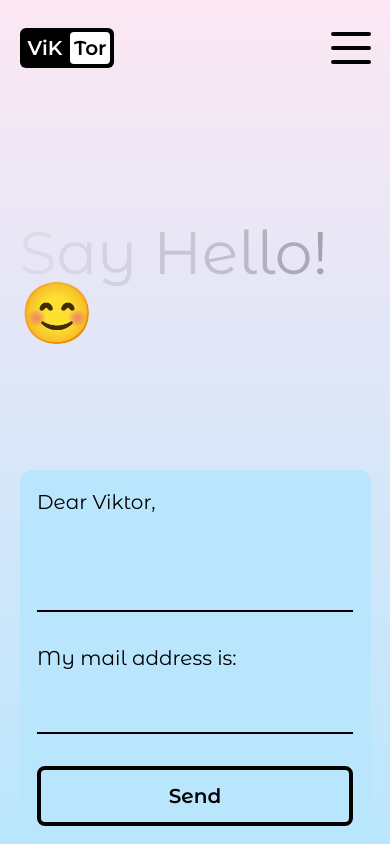
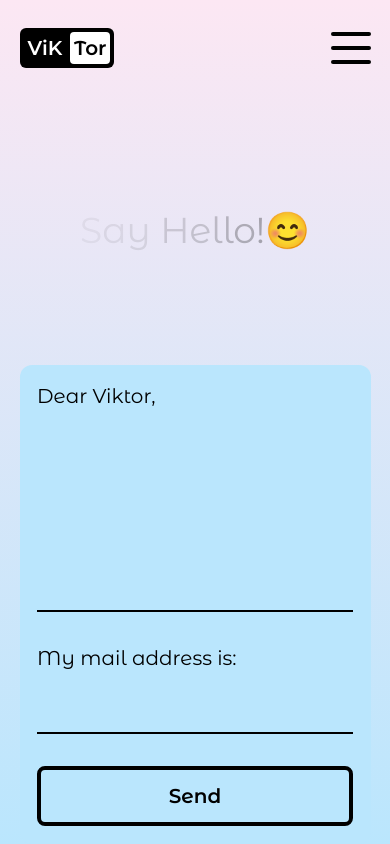
Before and after one commit to jackal7819/portfolio-next, a Next.js app: page /contact in a window 390 px wide. Built offline with nearby package versions, Linux system fonts and the light colour scheme.

Commit message:
Fix styles of ContactPage

```diff
--- a/app/contact/page.jsx
+++ b/app/contact/page.jsx
@@ -39,7 +39,7 @@ const ContactPage = () => {
 		>
 			<div className='flex flex-col items-center justify-center h-full px-[5%] lg:flex-row'>
 				{/* TEXT CONTAINER */}
-				<div className='flex items-center justify-center text-6xl h-1/2 lg:h-full lg:w-1/2'>
+				<div className='flex items-center justify-center text-4xl sm:text-6xl h-1/2 lg:h-full lg:w-1/2'>
 					<div>
 						{text.split('').map((char, index) => (
 							<motion.span
@@ -62,7 +62,7 @@ const ContactPage = () => {
 				<form
 					onSubmit={sendEmail}
 					ref={form}
-					className='flex flex-col justify-center gap-8 p-[5%] text-xl bg-sky-200 h-1/2 lg:h-full lg:w-1/2 rounded-xl w-full'
+					className='flex flex-col justify-center gap-8 p-[5%] text-xl bg-sky-200 lg:h-full lg:w-1/2 rounded-xl w-full'
 				>
 					<span>Dear Viktor,</span>
 					<textarea
```
